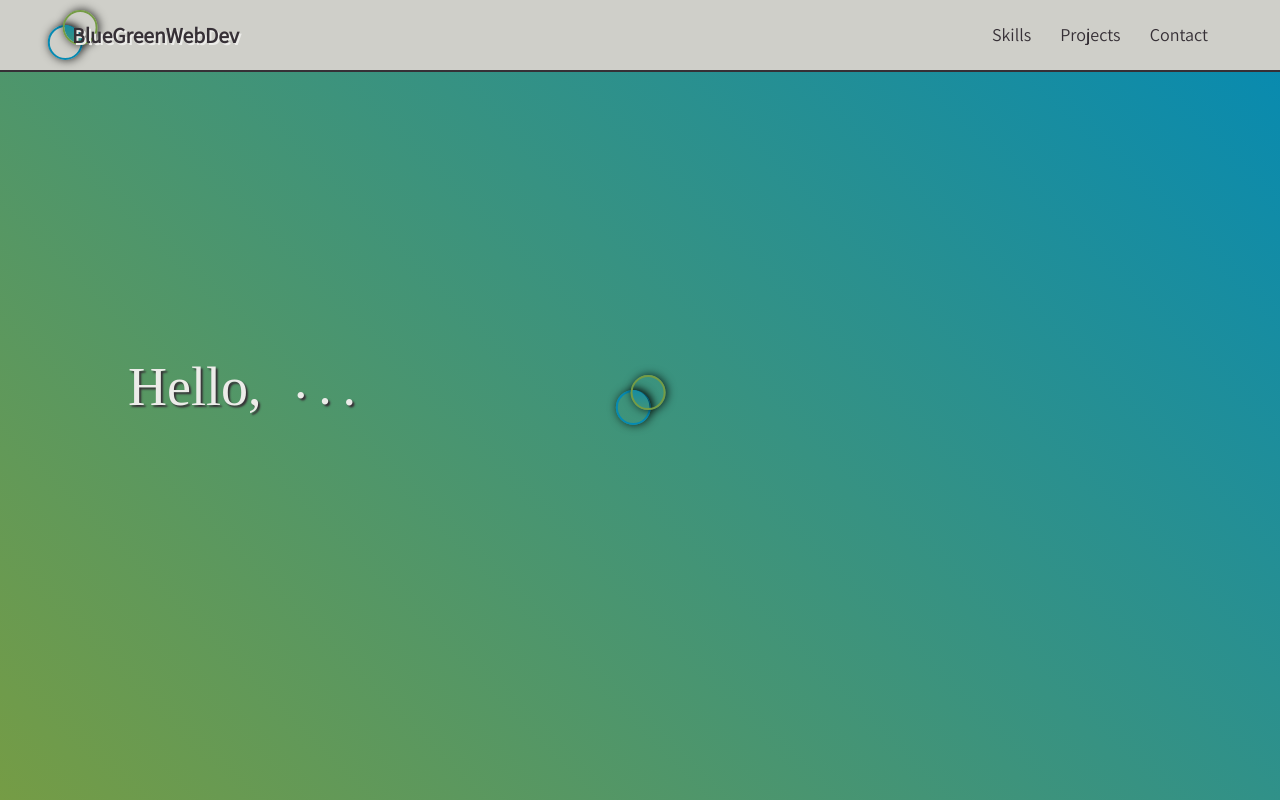
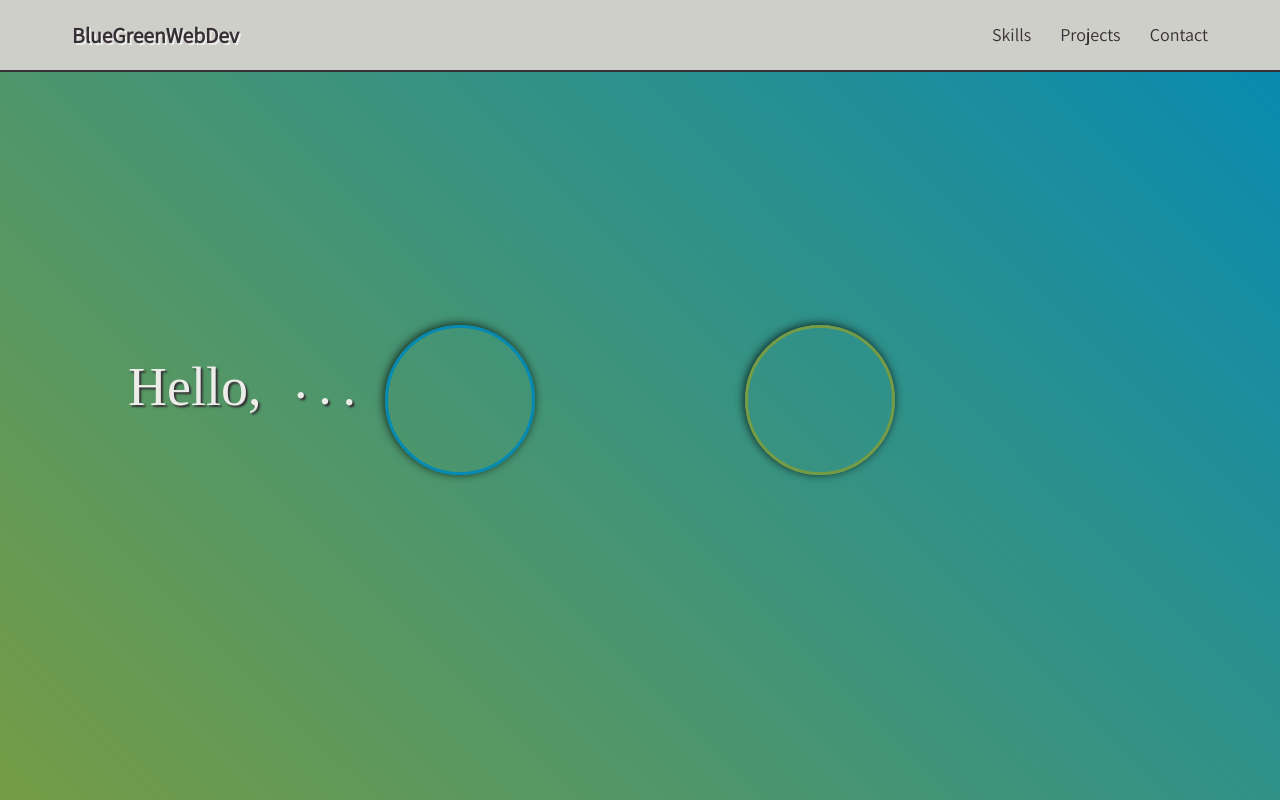
Before and after one commit to nathanielperry/bluegreenwebdev, a Gatsby site: page / in a window 1280 px wide. Shown: the top 800 px of the page. Built offline with nearby package versions, Linux system fonts and the light colour scheme; Gatsby itself is replaced by a stand-in of ours; a web font is replaced by a local one.

Commit message:
Added animation controls via props to BlueGreenCircle component

```diff
--- a/src/components/circle.js
+++ b/src/components/circle.js
@@ -3,13 +3,10 @@ import styled from 'styled-components';
 import colors from '../styles/colors';
 import zindex from '../styles/zindex';
 
-import { motion } from 'framer-motion';
-
-const offset = 30;
-const size = 35;
+import { motion, useAnimation, useMotionValue } from 'framer-motion';
+import getRotate from '../lib/getRotate';
 
 const Wrapper = styled(motion.div)`
-    /* border: 1px solid pink; */
     position: absolute;
     transform: rotate(-45deg);
     z-index: ${zindex.overlay};
@@ -19,35 +16,123 @@ const Wrapper = styled(motion.div)`
 `;
 const Circle = styled(motion.div)`
     position: absolute;
-    width: ${size}px;
-    height: ${size}px;
+    width: ${props => props.size}px;
+    height: ${props => props.size}px;
     border-radius: 100%;
-    border: 2px solid ${colors.dark};
+    border: ${props => props.border}px solid ${colors.dark};
     box-shadow: 1px 1px 10px ${colors.black};
 `;
 const BlueCircle = styled(Circle)`
     border-color: ${colors.blue};
-    transform: translateX(-${offset}%);
 `;
 const GreenCircle = styled(Circle)`
     border-color: ${colors.green};
     overflow: hidden;
-    transform: translateX(${offset}%);
 `;
 const InnerCircle = styled(Circle)`
     top: -3px;
     left: -3px;
     background: linear-gradient(45deg, ${colors.green}, ${colors.blue});
-    transform: translateX(-${offset * 2}%);
     border: none;
 `;
 
-export default function BlueGreenCircle({ offset }) {
+export default function BlueGreenCircle(props) {
+    const { size, border, distance, spin, } = props;
+    const [ prevSpin, setPrevSpin ] = React.useState(spin);
+    const wrapperRef = React.useRef();
+
+    const blueControls = useAnimation();
+    const greenControls = useAnimation();
+    const innerControls = useAnimation();
+
+    const wrapperControls = useAnimation();
+    const rotate = useMotionValue(0);
+
+    const changeDistance = async (offset, timing) => {
+        const transition = { duration: timing };
+
+        blueControls.start({
+            x: offset + '%',
+            transition,
+        });
+        greenControls.start({
+            x: -offset + '%',
+            transition,
+        });
+        return await innerControls.start({
+            x: (offset * 2) + '%',
+            transition: {
+                duration: timing,
+            },
+        });
+    };
+
+    const setSpin = async (duration) => {
+        await wrapperControls.start(
+            {
+                rotate: 360,
+            },
+            {
+                repeat: 0,
+                ease: "linear",
+                duration: duration * ((360 - getRotate(wrapperRef.current)) / 360),
+            }
+        );
+        // reset spin to 0. causes slight jitter
+        await wrapperControls.start(
+            {
+                rotate: 0,
+            },
+            {
+                repeat: 0,
+                ease: "linear",
+                duration: 0,
+            }
+        );
+        setPrevSpin(duration);
+        return await wrapperControls.start(
+            {
+                rotate: 360,
+            },
+            {
+                repeat: Infinity,
+                ease: "linear",
+                duration,
+            }
+        );
+    }
+
+    const changeSpeed = (rate) => {
+        rotate.set(rate);
+    }
+
+    React.useEffect(() => {
+        changeDistance(distance, 0.2);
+        setSpin(spin);
+        // setInterval(() => console.log(getRotate(wrapperRef.current)), 10);
+    }, [ distance, spin ]);
+
     return (
-        <Wrapper>
-            <BlueCircle />
-            <GreenCircle>
-                <InnerCircle />
+        <Wrapper
+            animate={wrapperControls}
+            style={{ rotate }}
+            ref={wrapperRef}
+        >
+            <BlueCircle
+                size={size}
+                border={border}
+                animate={blueControls}
+            />
+            <GreenCircle
+                size={size}
+                border={border}
+                animate={greenControls}
+            >
+                <InnerCircle
+                    size={size}
+                    border={border}
+                    animate={innerControls}
+                />
             </GreenCircle>
         </Wrapper>
     )
--- a/src/components/header.js
+++ b/src/components/header.js
@@ -57,7 +57,7 @@ const Navbar = styled.nav`
 const Header = ({ siteTitle }) => (
   <header>
       <Navbar>
-        <BlueGreenCircle />
+        {/* <BlueGreenCircle size={35} border={2} distance={0} spin={0}/> */}
         <HomeLink to="/">
             {siteTitle}
         </HomeLink>
--- a/src/components/splash.js
+++ b/src/components/splash.js
@@ -38,7 +38,7 @@ const introMessage = [
 export default function Splash() {
     return (
         <Section>
-            <BlueGreenCircle/>
+            <BlueGreenCircle size={150} border={3} distance={120} spin={10}/>
             <p>{introMessage.slice(0, 1).join(' ')}<Dots/></p>
         </Section>
     )
--- /dev/null
+++ b/src/lib/getRotate.js
@@ -0,0 +1,25 @@
+export default function getRotate(el) {
+    const st = window.getComputedStyle(el, null);
+    const tr = st.getPropertyValue("-webkit-transform") ||
+            st.getPropertyValue("-moz-transform") ||
+            st.getPropertyValue("-ms-transform") ||
+            st.getPropertyValue("-o-transform") ||
+            st.getPropertyValue("transform");
+
+    if (tr === "none") return 0;
+
+    // rotation matrix - http://en.wikipedia.org/wiki/Rotation_matrix
+
+    const values = tr.split('(')[1].split(')')[0].split(',');
+    const a = values[0];
+    const b = values[1];
+    const c = values[2];
+    const d = values[3];
+
+    const scale = Math.sqrt(a*a + b*b);
+    // arc sin, convert from radians to degrees, round
+    const sin = b/scale;
+    const angle = Math.round(Math.atan2(b, a) * (180/Math.PI));
+
+    return angle < 0 ? 360 + angle : angle;
+}
```
